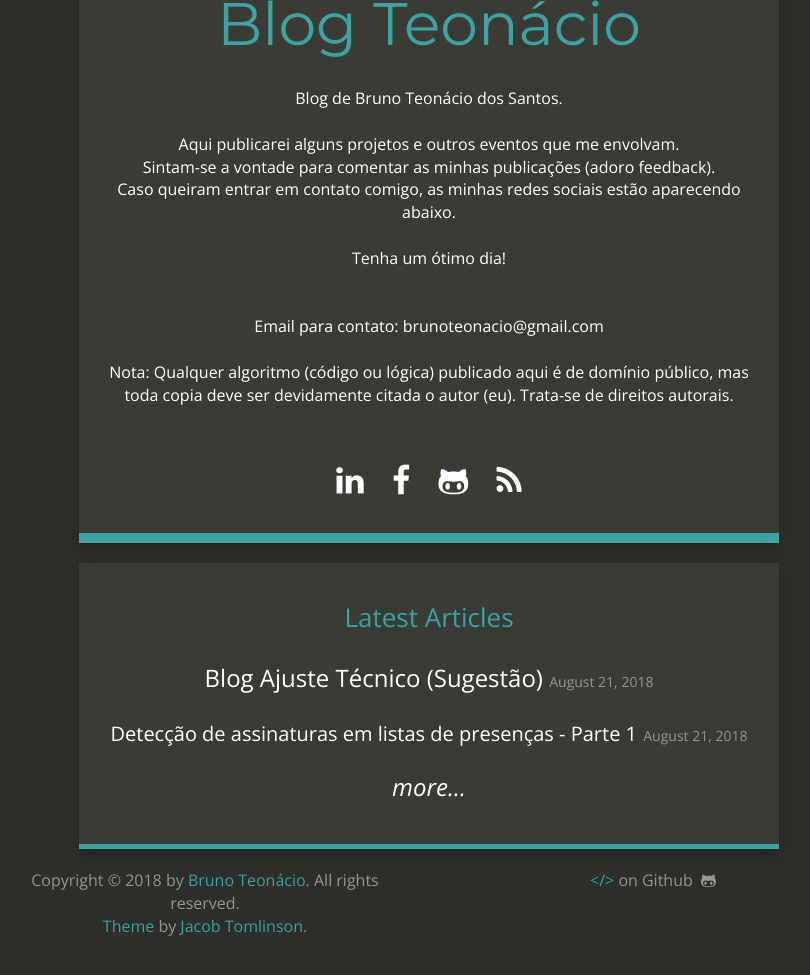
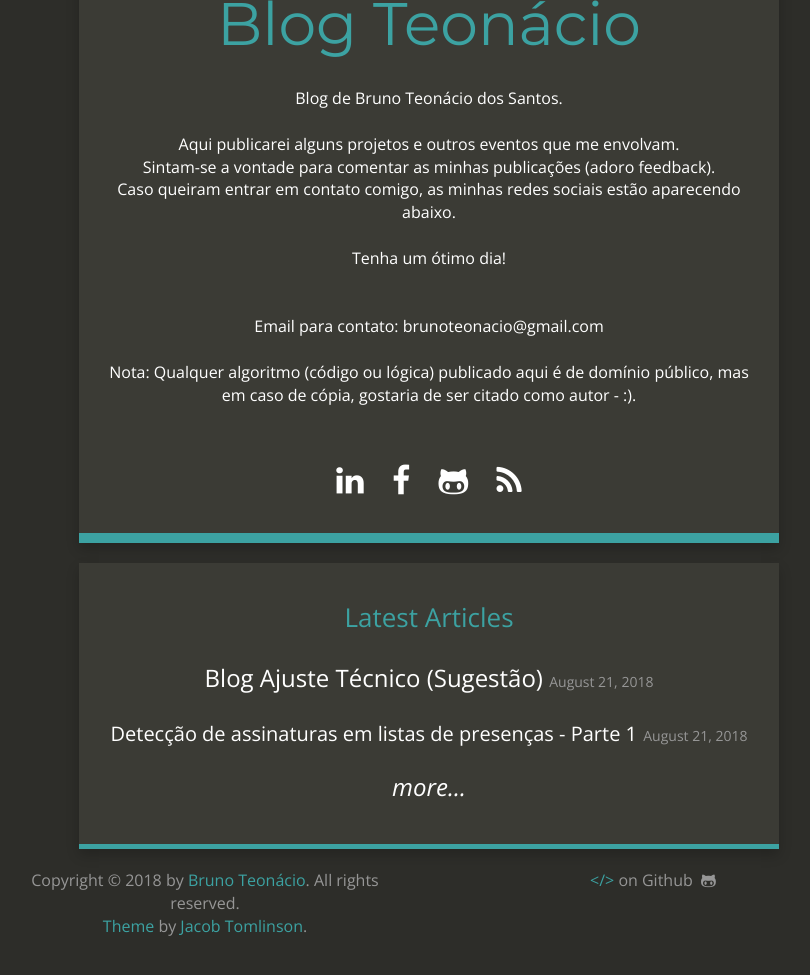
Before and after one commit to teonacio/teonacio.github.io, a Jekyll site: the page built from index.html, in a window 1280 px wide, cut to the strip 174-1172 px from the top of the page. Shown: the top 975 px of the strip, without its empty margins (211-1021 px from the left). Built offline with Jekyll 4.4.1, drawn with Linux system fonts in a browser that asks for light colours; nearby versions of some CDN libraries; comment, search, counter and statistics services are not loaded.

Commit message:
Update _config.yml

```diff
--- a/_config.yml
+++ b/_config.yml
@@ -4,7 +4,7 @@ email: brunoteonacio@gmail.com
 description: "Blog relacionado a publicações e outras participações envolvendo a mim (Bruno Teonácio)."
 baseurl: ""
 url: ""
-title_description: "Blog de Bruno Teonácio dos Santos.<br><br>Aqui publicarei alguns projetos e outros eventos que me envolvam.<br>Sintam-se a vontade para comentar as minhas publicações (adoro feedback).<br>Caso queiram entrar em contato comigo, as minhas redes sociais estão aparecendo abaixo.<br><br>Tenha um ótimo dia!<br><br><br>Email para contato: brunoteonacio@gmail.com<br><br>Nota: Qualquer algoritmo (código ou lógica) publicado aqui é de domínio público, mas toda copia deve ser devidamente citada o autor (eu). Trata-se de direitos autorais."
+title_description: "Blog de Bruno Teonácio dos Santos.<br><br>Aqui publicarei alguns projetos e outros eventos que me envolvam.<br>Sintam-se a vontade para comentar as minhas publicações (adoro feedback).<br>Caso queiram entrar em contato comigo, as minhas redes sociais estão aparecendo abaixo.<br><br>Tenha um ótimo dia!<br><br><br>Email para contato: brunoteonacio@gmail.com<br><br>Nota: Qualquer algoritmo (código ou lógica) publicado aqui é de domínio público, mas em caso de cópia, gostaria de ser citado como autor - :)."
 #title_image: "https://www.gravatar.com/avatar/00000000000000000000000000000000?s=500&d=mm"
 title_image: "https://avatars1.githubusercontent.com/u/14273246?s=400&v=4"
 google_analytics: "UA-20365477-4"
```
